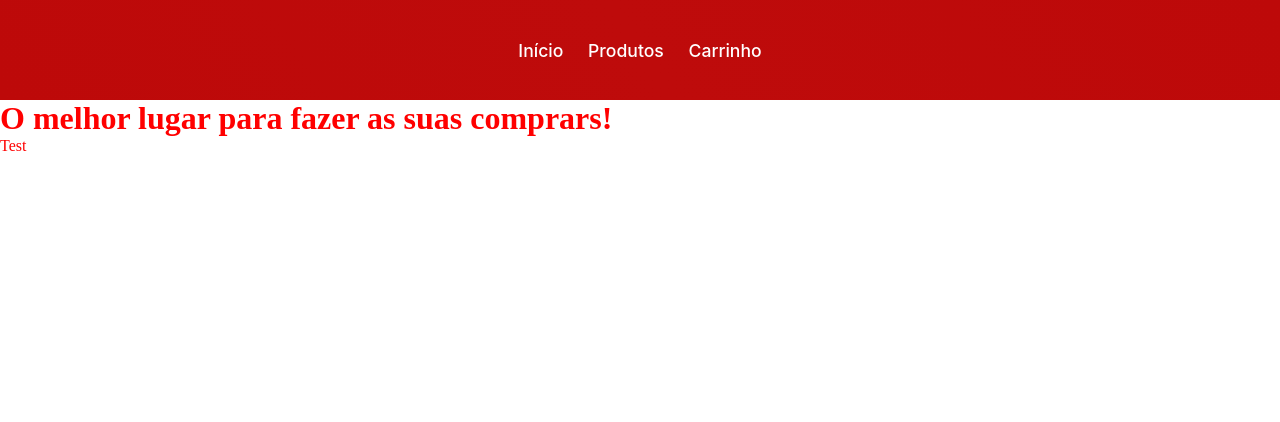
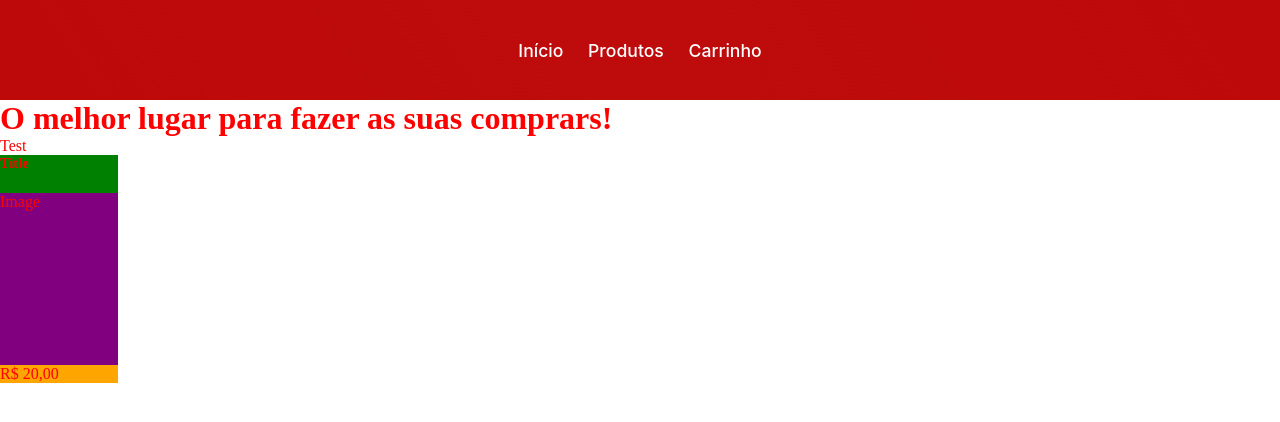
Before and after one commit to matheusjesse/store-project, a React (Vite) app: page / in a window 1280 px wide. Shown: the top 422 px of the page. Built offline with nearby package versions, Linux system fonts and the light colour scheme.

Commit message:
feat: criação do productCard

```diff
--- /dev/null
+++ b/src/components/ProductCard/index.tsx
@@ -0,0 +1,13 @@
+import ProductCardContainer from "./style";
+
+export function ProductCard() {
+    return(
+        <ProductCardContainer>
+            <h1 className="title-item">Title</h1>
+            <p className="image-item">Image</p>
+            <p className="price-item">R$ 20,00</p>
+        </ ProductCardContainer>
+    )
+}
+
+export default ProductCard;
--- /dev/null
+++ b/src/components/ProductCard/style.tsx
@@ -0,0 +1,30 @@
+import styled from "styled-components";
+
+const ProductCardContainer = styled.div`
+    background-color: pink;
+    width: 118px;
+    height: 228px;
+    display: flex;
+    flex-wrap: wrap;
+
+    .title-item {
+        width: 118px;
+        height: 38px;
+        background-color: green;
+        font-size: 0.9em;
+    }
+
+    .image-item {
+        height: 172px;
+        width: 118px;
+        background-color: purple;
+    }
+
+    .price-item {
+        background-color: orange;
+        width: 118px;
+    }
+
+`;
+
+export default ProductCardContainer;
--- a/src/components/ProductsSection/index.tsx
+++ b/src/components/ProductsSection/index.tsx
@@ -1,9 +1,11 @@
+import ProductCard from '../ProductCard';
 import ProductSectionContainer from './style'
 
 export function ProductsSection() {
     return(
         <ProductSectionContainer>
             <p>Test</p>
+            <ProductCard />
         </ProductSectionContainer>
     )
 }
```
